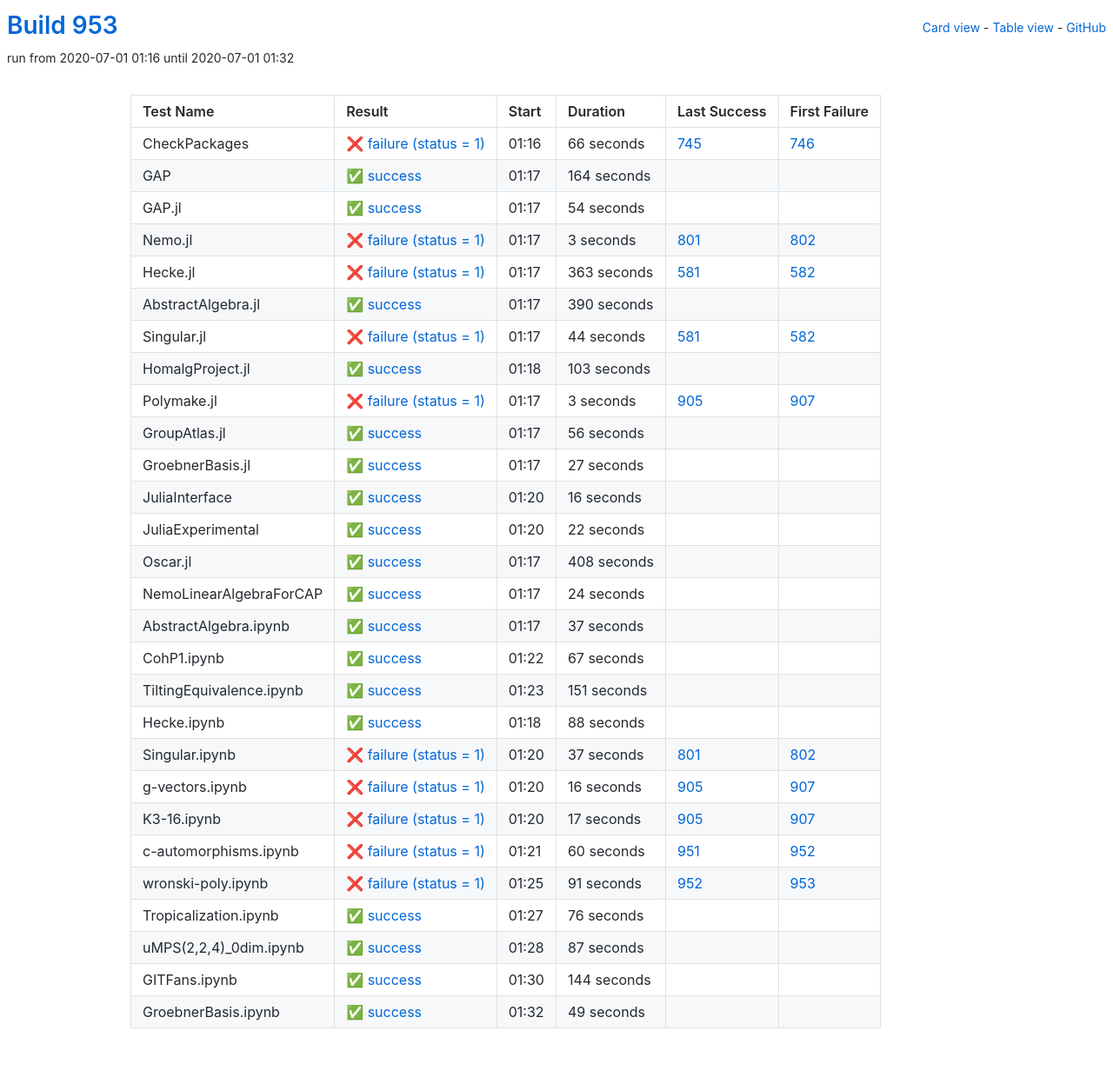
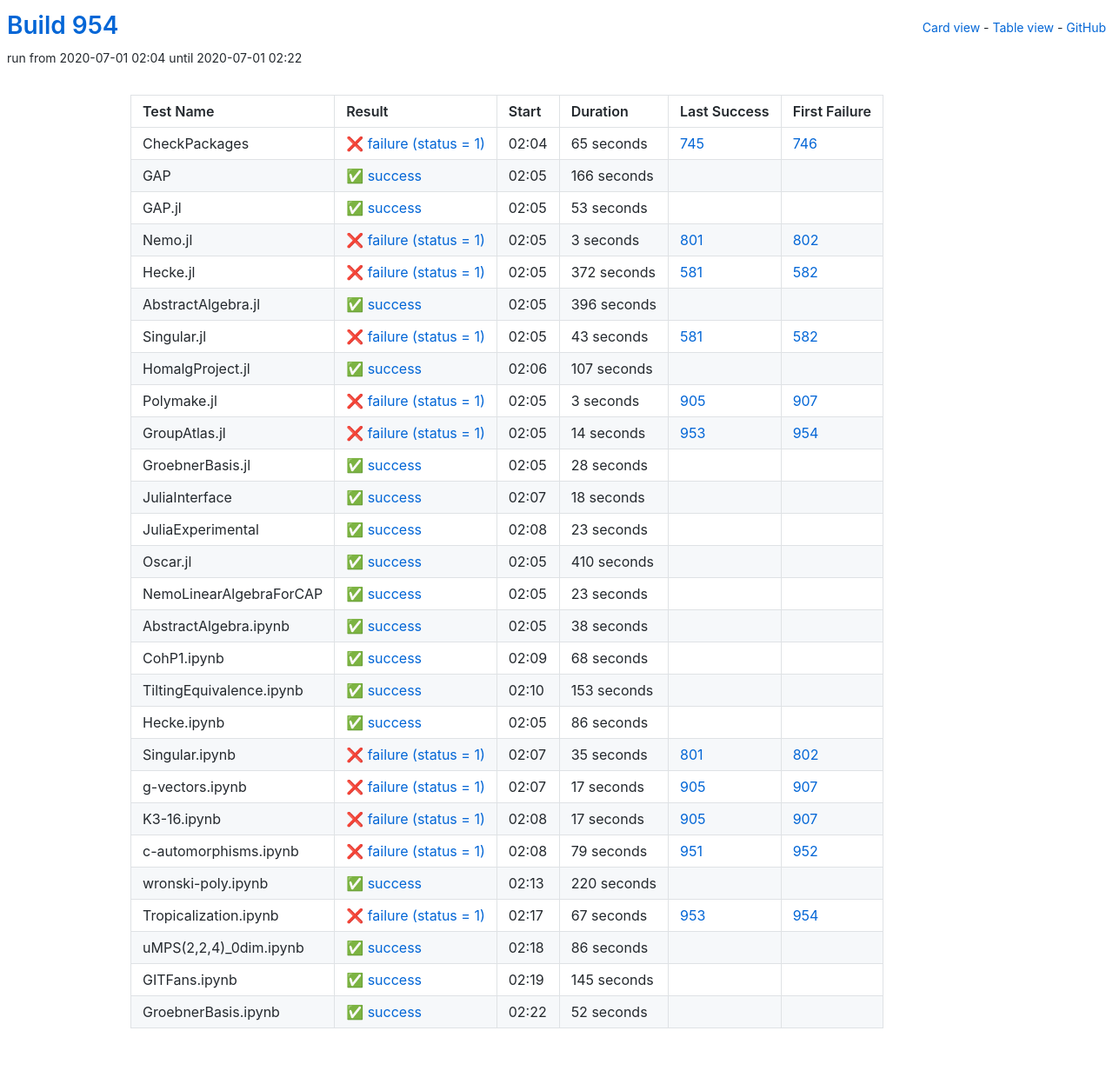
Before and after one commit to oscar-system/oscar-ci-status-1.4, a Jekyll site: the page built from table.html, in a window 1280 px wide. Shown: the whole page at 87% size. Built offline with Jekyll 4.4.1, drawn with Linux system fonts in a browser that asks for light colours.

Commit message:
Build #954

```diff
--- a/_data/ci.yml
+++ b/_data/ci.yml
@@ -1,6 +1,6 @@
 ---
-build: 953
-build_url: https://oscarci.mathematik.uni-kl.de/job/oscar-julia-1.4/953/
+build: 954
+build_url: https://oscarci.mathematik.uni-kl.de/job/oscar-julia-1.4/954/
 job: oscar-julia-1.4
 organization: oscar-system
 repo: oscar-ci-status-1.4
@@ -8,44 +8,44 @@ repourl: https://github.com/oscar-system/oscar-ci-status-1.4
 tests:
 - name: CheckPackages
   id: checkpackages
-  log: https://oscarci.mathematik.uni-kl.de/job/oscar-julia-1.4/953/artifact/logs/build-953/CheckPackages.log
-  start: 2020-07-01 01:16
+  log: https://oscarci.mathematik.uni-kl.de/job/oscar-julia-1.4/954/artifact/logs/build-954/CheckPackages.log
+  start: 2020-07-01 02:04
   success: false
   exitcode: 1
   status: failure
-  duration: 66
+  duration: 65
   last_success: 745
   last_success_url: https://oscarci.mathematik.uni-kl.de/job/oscar-julia-1.4/745/
   first_failure: 746
   first_failure_url: https://oscarci.mathematik.uni-kl.de/job/oscar-julia-1.4/746/
 - name: GAP
   id: gap
-  log: https://oscarci.mathematik.uni-kl.de/job/oscar-julia-1.4/953/artifact/logs/build-953/GAP.log
-  start: 2020-07-01 01:17
+  log: https://oscarci.mathematik.uni-kl.de/job/oscar-julia-1.4/954/artifact/logs/build-954/GAP.log
+  start: 2020-07-01 02:05
   success: true
   exitcode: 0
   status: success
-  duration: 164
+  duration: 166
   last_success: false
   last_success_url:
   first_failure: false
   first_failure_url:
 - name: GAP.jl
   id: gap-jl
-  log: https://oscarci.mathematik.uni-kl.de/job/oscar-julia-1.4/953/artifact/logs/build-953/GAP.jl.log
-  start: 2020-07-01 01:17
+  log: https://oscarci.mathematik.uni-kl.de/job/oscar-julia-1.4/954/artifact/logs/build-954/GAP.jl.log
+  start: 2020-07-01 02:05
   success: true
   exitcode: 0
   status: success
-  duration: 54
+  duration: 53
   last_success: false
   last_success_url:
   first_failure: false
   first_failure_url:
 - name: Nemo.jl
   id: nemo-jl
-  log: https://oscarci.mathematik.uni-kl.de/job/oscar-julia-1.4/953/artifact/logs/build-953/Nemo.jl.log
-  start: 2020-07-01 01:17
+  log: https://oscarci.mathematik.uni-kl.de/job/oscar-julia-1.4/954/artifact/logs/build-954/Nemo.jl.log
+  start: 2020-07-01 02:05
   success: false
   exitcode: 1
   status: failure
@@ -56,56 +56,56 @@ tests:
   first_failure_url: https://oscarci.mathematik.uni-kl.de/job/oscar-julia-1.4/802/
 - name: Hecke.jl
   id: hecke-jl
-  log: https://oscarci.mathematik.uni-kl.de/job/oscar-julia-1.4/953/artifact/logs/build-953/Hecke.jl.log
-  start: 2020-07-01 01:17
+  log: https://oscarci.mathematik.uni-kl.de/job/oscar-julia-1.4/954/artifact/logs/build-954/Hecke.jl.log
+  start: 2020-07-01 02:05
   success: false
   exitcode: 1
   status: failure
-  duration: 363
+  duration: 372
   last_success: 581
   last_success_url: https://oscarci.mathematik.uni-kl.de/job/oscar-julia-1.4/581/
   first_failure: 582
   first_failure_url: https://oscarci.mathematik.uni-kl.de/job/oscar-julia-1.4/582/
 - name: AbstractAlgebra.jl
   id: abstractalgebra-jl
-  log: https://oscarci.mathematik.uni-kl.de/job/oscar-julia-1.4/953/artifact/logs/build-953/AbstractAlgebra.jl.log
-  start: 2020-07-01 01:17
+  log: https://oscarci.mathematik.uni-kl.de/job/oscar-julia-1.4/954/artifact/logs/build-954/AbstractAlgebra.jl.log
+  start: 2020-07-01 02:05
   success: true
   exitcode: 0
   status: success
-  duration: 390
+  duration: 396
   last_success: false
   last_success_url:
   first_failure: false
   first_failure_url:
 - name: Singular.jl
   id: singular-jl
-  log: https://oscarci.mathematik.uni-kl.de/job/oscar-julia-1.4/953/artifact/logs/build-953/Singular.jl.log
-  start: 2020-07-01 01:17
+  log: https://oscarci.mathematik.uni-kl.de/job/oscar-julia-1.4/954/artifact/logs/build-954/Singular.jl.log
+  start: 2020-07-01 02:05
   success: false
   exitcode: 1
   status: failure
-  duration: 44
+  duration: 43
   last_success: 581
   last_success_url: https://oscarci.mathematik.uni-kl.de/job/oscar-julia-1.4/581/
   first_failure: 582
   first_failure_url: https://oscarci.mathematik.uni-kl.de/job/oscar-julia-1.4/582/
 - name: HomalgProject.jl
   id: homalgproject-jl
-  log: https://oscarci.mathematik.uni-kl.de/job/oscar-julia-1.4/953/artifact/logs/build-953/HomalgProject.jl.log
-  start: 2020-07-01 01:18
+  log: https://oscarci.mathematik.uni-kl.de/job/oscar-julia-1.4/954/artifact/logs/build-954/HomalgProject.jl.log
+  start: 2020-07-01 02:06
   success: true
   exitcode: 0
   status: success
-  duration: 103
+  duration: 107
   last_success: false
   last_success_url:
   first_failure: false
   first_failure_url:
 - name: Polymake.jl
   id: polymake-jl
-  log: https://oscarci.mathematik.uni-kl.de/job/oscar-julia-1.4/953/artifact/logs/build-953/Polymake.jl.log
-  start: 2020-07-01 01:17
+  log: https://oscarci.mathematik.uni-kl.de/job/oscar-julia-1.4/954/artifact/logs/build-954/Polymake.jl.log
+  start: 2020-07-01 02:05
   success: false
   exitcode: 1
   status: failure
@@ -116,152 +116,152 @@ tests:
   first_failure_url: https://oscarci.mathematik.uni-kl.de/job/oscar-julia-1.4/907/
 - name: GroupAtlas.jl
   id: groupatlas-jl
-  log: https://oscarci.mathematik.uni-kl.de/job/oscar-julia-1.4/953/artifact/logs/build-953/GroupAtlas.jl.log
-  start: 2020-07-01 01:17
+  log: https://oscarci.mathematik.uni-kl.de/job/oscar-julia-1.4/954/artifact/logs/build-954/GroupAtlas.jl.log
+  start: 2020-07-01 02:05
+  success: false
+  exitcode: 1
+  status: failure
+  duration: 14
+  last_success: 953
+  last_success_url: https://oscarci.mathematik.uni-kl.de/job/oscar-julia-1.4/953/
+  first_failure: 954
+  first_failure_url: https://oscarci.mathematik.uni-kl.de/job/oscar-julia-1.4/954/
+- name: GroebnerBasis.jl
+  id: groebnerbasis-jl
+  log: https://oscarci.mathematik.uni-kl.de/job/oscar-julia-1.4/954/artifact/logs/build-954/GroebnerBasis.jl.log
+  start: 2020-07-01 02:05
   success: true
   exitcode: 0
   status: success
-  duration: 56
-  last_success: false
-  last_success_url:
-  first_failure: false
-  first_failure_url:
-- name: GroebnerBasis.jl
-  id: groebnerbasis-jl
-  log: https://oscarci.mathematik.uni-kl.de/job/oscar-julia-1.4/953/artifact/logs/build-953/GroebnerBasis.jl.log
-  start: 2020-07-01 01:17
-  success: true
-  exitcode: 0
-  status: success
-  duration: 27
+  duration: 28
   last_success: false
   last_success_url:
   first_failure: false
   first_failure_url:
 - name: JuliaInterface
   id: juliainterface
-  log: https://oscarci.mathematik.uni-kl.de/job/oscar-julia-1.4/953/artifact/logs/build-953/JuliaInterface.log
-  start: 2020-07-01 01:20
+  log: https://oscarci.mathematik.uni-kl.de/job/oscar-julia-1.4/954/artifact/logs/build-954/JuliaInterface.log
+  start: 2020-07-01 02:07
   success: true
   exitcode: 0
   status: success
-  duration: 16
+  duration: 18
   last_success: false
   last_success_url:
   first_failure: false
   first_failure_url:
 - name: JuliaExperimental
   id: juliaexperimental
-  log: https://oscarci.mathematik.uni-kl.de/job/oscar-julia-1.4/953/artifact/logs/build-953/JuliaExperimental.log
-  start: 2020-07-01 01:20
+  log: https://oscarci.mathematik.uni-kl.de/job/oscar-julia-1.4/954/artifact/logs/build-954/JuliaExperimental.log
+  start: 2020-07-01 02:08
   success: true
   exitcode: 0
   status: success
-  duration: 22
+  duration: 23
   last_success: false
   last_success_url:
   first_failure: false
   first_failure_url:
 - name: Oscar.jl
   id: oscar-jl
-  log: https://oscarci.mathematik.uni-kl.de/job/oscar-julia-1.4/953/artifact/logs/build-953/Oscar.jl.log
-  start: 2020-07-01 01:17
+  log: https://oscarci.mathematik.uni-kl.de/job/oscar-julia-1.4/954/artifact/logs/build-954/Oscar.jl.log
+  start: 2020-07-01 02:05
   success: true
   exitcode: 0
   status: success
-  duration: 408
+  duration: 410
   last_success: false
   last_success_url:
   first_failure: false
   first_failure_url:
 - name: NemoLinearAlgebraForCAP
   id: nemolinearalgebraforcap
-  log: https://oscarci.mathematik.uni-kl.de/job/oscar-julia-1.4/953/artifact/logs/build-953/NemoLinearAlgebraForCAP.log
-  start: 2020-07-01 01:17
+  log: https://oscarci.mathematik.uni-kl.de/job/oscar-julia-1.4/954/artifact/logs/build-954/NemoLinearAlgebraForCAP.log
+  start: 2020-07-01 02:05
   success: true
   exitcode: 0
   status: success
-  duration: 24
+  duration: 23
   last_success: false
   last_success_url:
   first_failure: false
   first_failure_url:
 - name: AbstractAlgebra.ipynb
   id: abstractalgebra-ipynb
-  log: https://oscarci.mathematik.uni-kl.de/job/oscar-julia-1.4/953/artifact/logs/build-953/AbstractAlgebra.ipynb.log
-  start: 2020-07-01 01:17
+  log: https://oscarci.mathematik.uni-kl.de/job/oscar-julia-1.4/954/artifact/logs/build-954/AbstractAlgebra.ipynb.log
+  start: 2020-07-01 02:05
   success: true
   exitcode: 0
   status: success
-  duration: 37
+  duration: 38
   last_success: false
   last_success_url:
   first_failure: false
   first_failure_url:
 - name: CohP1.ipynb
   id: cohp1-ipynb
-  log: https://oscarci.mathematik.uni-kl.de/job/oscar-julia-1.4/953/artifact/logs/build-953/CohP1.ipynb.log
-  start: 2020-07-01 01:22
+  log: https://oscarci.mathematik.uni-kl.de/job/oscar-julia-1.4/954/artifact/logs/build-954/CohP1.ipynb.log
+  start: 2020-07-01 02:09
   success: true
   exitcode: 0
   status: success
-  duration: 67
+  duration: 68
   last_success: false
   last_success_url:
   first_failure: false
   first_failure_url:
 - name: TiltingEquivalence.ipynb
   id: tiltingequivalence-ipynb
-  log: https://oscarci.mathematik.uni-kl.de/job/oscar-julia-1.4/953/artifact/logs/build-953/TiltingEquivalence.ipynb.log
-  start: 2020-07-01 01:23
+  log: https://oscarci.mathematik.uni-kl.de/job/oscar-julia-1.4/954/artifact/logs/build-954/TiltingEquivalence.ipynb.log
+  start: 2020-07-01 02:10
   success: true
   exitcode: 0
   status: success
-  duration: 151
+  duration: 153
   last_success: false
   last_success_url:
   first_failure: false
   first_failure_url:
 - name: Hecke.ipynb
   id: hecke-ipynb
-  log: https://oscarci.mathematik.uni-kl.de/job/oscar-julia-1.4/953/artifact/logs/build-953/Hecke.ipynb.log
-  start: 2020-07-01 01:18
+  log: https://oscarci.mathematik.uni-kl.de/job/oscar-julia-1.4/954/artifact/logs/build-954/Hecke.ipynb.log
+  start: 2020-07-01 02:05
   success: true
   exitcode: 0
   status: success
-  duration: 88
+  duration: 86
   last_success: false
   last_success_url:
   first_failure: false
   first_failure_url:
 - name: Singular.ipynb
   id: singular-ipynb
-  log: https://oscarci.mathematik.uni-kl.de/job/oscar-julia-1.4/953/artifact/logs/build-953/Singular.ipynb.log
-  start: 2020-07-01 01:20
+  log: https://oscarci.mathematik.uni-kl.de/job/oscar-julia-1.4/954/artifact/logs/build-954/Singular.ipynb.log
+  start: 2020-07-01 02:07
   success: false
   exitcode: 1
   status: failure
-  duration: 37
+  duration: 35
   last_success: 801
   last_success_url: https://oscarci.mathematik.uni-kl.de/job/oscar-julia-1.4/801/
   first_failure: 802
   first_failure_url: https://oscarci.mathematik.uni-kl.de/job/oscar-julia-1.4/802/
 - name: g-vectors.ipynb
   id: g-vectors-ipynb
-  log: https://oscarci.mathematik.uni-kl.de/job/oscar-julia-1.4/953/artifact/logs/build-953/g-vectors.ipynb.log
-  start: 2020-07-01 01:20
+  log: https://oscarci.mathematik.uni-kl.de/job/oscar-julia-1.4/954/artifact/logs/build-954/g-vectors.ipynb.log
+  start: 2020-07-01 02:07
   success: false
   exitcode: 1
   status: failure
-  duration: 16
+  duration: 17
   last_success: 905
   last_success_url: https://oscarci.mathematik.uni-kl.de/job/oscar-julia-1.4/905/
   first_failure: 907
   first_failure_url: https://oscarci.mathematik.uni-kl.de/job/oscar-julia-1.4/907/
 - name: K3-16.ipynb
   id: k3-16-ipynb
-  log: https://oscarci.mathematik.uni-kl.de/job/oscar-julia-1.4/953/artifact/logs/build-953/K3-16.ipynb.log
-  start: 2020-07-01 01:20
+  log: https://oscarci.mathematik.uni-kl.de/job/oscar-julia-1.4/954/artifact/logs/build-954/K3-16.ipynb.log
+  start: 2020-07-01 02:08
   success: false
   exitcode: 1
   status: failure
@@ -272,72 +272,72 @@ tests:
   first_failure_url: https://oscarci.mathematik.uni-kl.de/job/oscar-julia-1.4/907/
 - name: c-automorphisms.ipynb
   id: c-automorphisms-ipynb
-  log: https://oscarci.mathematik.uni-kl.de/job/oscar-julia-1.4/953/artifact/logs/build-953/c-automorphisms.ipynb.log
-  start: 2020-07-01 01:21
+  log: https://oscarci.mathematik.uni-kl.de/job/oscar-julia-1.4/954/artifact/logs/build-954/c-automorphisms.ipynb.log
+  start: 2020-07-01 02:08
   success: false
   exitcode: 1
   status: failure
-  duration: 60
+  duration: 79
   last_success: 951
   last_success_url: https://oscarci.mathematik.uni-kl.de/job/oscar-julia-1.4/951/
   first_failure: 952
   first_failure_url: https://oscarci.mathematik.uni-kl.de/job/oscar-julia-1.4/952/
 - name: wronski-poly.ipynb
   id: wronski-poly-ipynb
-  log: https://oscarci.mathematik.uni-kl.de/job/oscar-julia-1.4/953/artifact/logs/build-953/wronski-poly.ipynb.log
-  start: 2020-07-01 01:25
-  success: false
-  exitcode: 1
-  status: failure
-  duration: 91
-  last_success: 952
-  last_success_url: https://oscarci.mathematik.uni-kl.de/job/oscar-julia-1.4/952/
-  first_failure: 953
-  first_failure_url: https://oscarci.mathematik.uni-kl.de/job/oscar-julia-1.4/953/
-- name: Tropicalization.ipynb
-  id: tropicalization-ipynb
-  log: https://oscarci.mathematik.uni-kl.de/job/oscar-julia-1.4/953/artifact/logs/build-953/Tropicalization.ipynb.log
-  start: 2020-07-01 01:27
+  log: https://oscarci.mathematik.uni-kl.de/job/oscar-julia-1.4/954/artifact/logs/build-954/wronski-poly.ipynb.log
+  start: 2020-07-01 02:13
   success: true
   exitcode: 0
   status: success
-  duration: 76
+  duration: 220
   last_success: false
   last_success_url:
   first_failure: false
   first_failure_url:
+- name: Tropicalization.ipynb
+  id: tropicalization-ipynb
+  log: https://oscarci.mathematik.uni-kl.de/job/oscar-julia-1.4/954/artifact/logs/build-954/Tropicalization.ipynb.log
+  start: 2020-07-01 02:17
+  success: false
+  exitcode: 1
+  status: failure
+  duration: 67
+  last_success: 953
+  last_success_url: https://oscarci.mathematik.uni-kl.de/job/oscar-julia-1.4/953/
+  first_failure: 954
+  first_failure_url: https://oscarci.mathematik.uni-kl.de/job/oscar-julia-1.4/954/
 - name: uMPS(2,2,4)_0dim.ipynb
   id: umps-2-2-4-0dim-ipynb
-  log: https://oscarci.mathematik.uni-kl.de/job/oscar-julia-1.4/953/artifact/logs/build-953/uMPS-2-2-4-_0dim.ipynb.log
-  start: 2020-07-01 01:28
+  log: https://oscarci.mathematik.uni-kl.de/job/oscar-julia-1.4/954/artifact/logs/build-954/uMPS-2-2-4-_0dim.ipynb.log
+  start: 2020-07-01 02:18
   success: true
   exitcode: 0
   status: success
-  duration: 87
+  duration: 86
   last_success: false
   last_success_url:
   first_failure: false
   first_failure_url:
 - name: GITFans.ipynb
   id: gitfans-ipynb
-  log: https://oscarci.mathematik.uni-kl.de/job/oscar-julia-1.4/953/artifact/logs/build-953/GITFans.ipynb.log
-  start: 2020-07-01 01:30
+  log: https://oscarci.mathematik.uni-kl.de/job/oscar-julia-1.4/954/artifact/logs/build-954/GITFans.ipynb.log
+  start: 2020-07-01 02:19
   success: true
   exitcode: 0
   status: success
-  duration: 144
+  duration: 145
   last_success: false
   last_success_url:
   first_failure: false
   first_failure_url:
 - name: GroebnerBasis.ipynb
   id: groebnerbasis-ipynb
-  log: https://oscarci.mathematik.uni-kl.de/job/oscar-julia-1.4/953/artifact/logs/build-953/GroebnerBasis.ipynb.log
-  start: 2020-07-01 01:32
+  log: https://oscarci.mathematik.uni-kl.de/job/oscar-julia-1.4/954/artifact/logs/build-954/GroebnerBasis.ipynb.log
+  start: 2020-07-01 02:22
   success: true
   exitcode: 0
   status: success
-  duration: 49
+  duration: 52
   last_success: false
   last_success_url:
   first_failure: false
```
Also changed, not shown: README.md.
